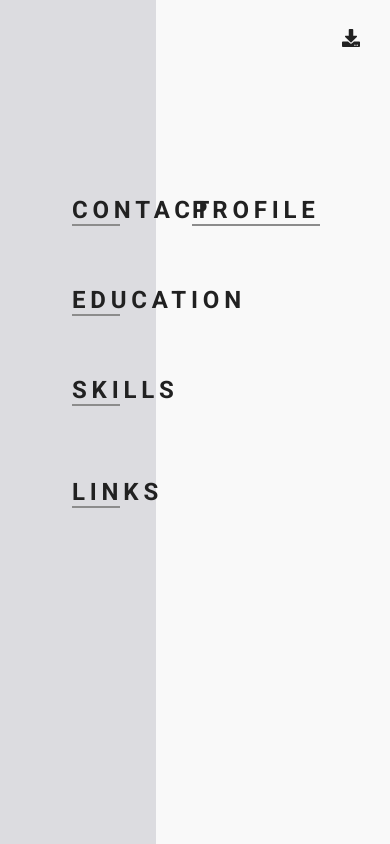
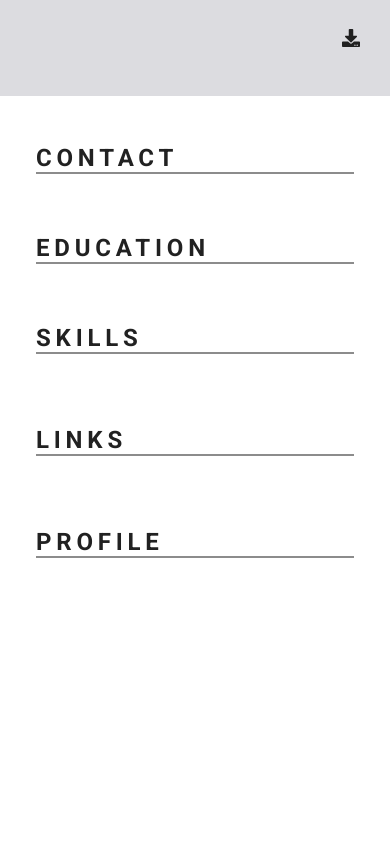
Before and after one commit to wdtamagi/my-page, a Next.js app: page /resume/components/Resume in a window 390 px wide. Built offline with nearby package versions, Linux system fonts and the light colour scheme.

Commit message:
Adjust responsive design

```diff
--- a/src/pages/pdf.tsx
+++ b/src/pages/pdf.tsx
@@ -60,7 +60,7 @@ const ResumePage: FC<ResumePageProps> = ({
     s.skills = skills;
   });
 
-  return <Resume pdf={true} />;
+  return <Resume />;
 };
 
 export default ResumePage;
--- a/src/pages/resume/components/Resume.tsx
+++ b/src/pages/resume/components/Resume.tsx
@@ -16,12 +16,9 @@ import Skills from './Skills';
 import Experience from './Experience';
 import Links from './Links';
 
-interface ResumeProps {
-  pdf?: boolean;
-}
-
-const Resume: FC<ResumeProps> = ({ pdf = false }) => {
+const Resume: FC = () => {
   const router = useRouter();
+  const isPdf = router.pathname === '/pdf' || router.pathname === '/api/pdf';
 
   return (
     <div
@@ -44,7 +41,6 @@ const Resume: FC<ResumeProps> = ({ pdf = false }) => {
         }
       `}
     >
-      {!pdf ? (
       <div
         css={css`
           position: absolute;
@@ -52,7 +48,7 @@ const Resume: FC<ResumeProps> = ({ pdf = false }) => {
           right: 1rem;
           display: flex;
           gap: 0.5rem;
-
+          z-index: 1;
           @media print {
             display: none;
           }
@@ -78,13 +74,23 @@ const Resume: FC<ResumeProps> = ({ pdf = false }) => {
           </button>
         </Tippy>
       </div>
-      ) : null}
       <ResumeWrapper>
-        <ResumeTitle pdf={pdf} />
+        <ResumeTitle />
         <div
           css={css`
             display: grid;
+
+            ${!isPdf
+              ? `
+                @media (max-width: 20.99cm) {
+                  grid-template-columns: 1fr;
+                  gap: 2rem;
+                }
+                @media (min-width: 21cm) {
                   grid-template-columns: 40% auto;
+                }
+              `
+              : 'grid-template-columns: 40% auto;'}
           `}
         >
           <div
@@ -92,8 +98,21 @@ const Resume: FC<ResumeProps> = ({ pdf = false }) => {
               display: flex;
               flex-direction: column;
               gap: 2rem;
+
+              ${!isPdf
+                ? `
+                  @media (max-width: 20.99cm) {
+                    padding: 0 1.5rem;
+                  }
+                  @media (min-width: 21cm) {
                     padding-left: 3rem;
                     padding-right: 1.5rem;
+                  }
+                `
+                : `
+                  padding-left: 3rem;
+                  padding-right: 1.5rem;
+                `}
             `}
           >
             <Contact />
@@ -106,8 +125,21 @@ const Resume: FC<ResumeProps> = ({ pdf = false }) => {
               display: flex;
               flex-direction: column;
               gap: 2rem;
+
+              ${!isPdf
+                ? `
+                  @media (max-width: 20.99cm) {
+                    padding: 0 1.5rem;
+                  }
+                  @media (min-width: 21cm) {
                     padding-right: 3rem;
                     padding-left: 1.5rem;
+                  }
+                `
+                : `
+                  padding-right: 3rem;
+                  padding-left: 1.5rem;
+                `}
             `}
           >
             <About />
--- a/src/pages/resume/components/ResumeTitle.tsx
+++ b/src/pages/resume/components/ResumeTitle.tsx
@@ -1,23 +1,57 @@
 import { css } from '@emotion/react';
+import { useRouter } from 'next/router';
 import React, { FC } from 'react';
 
 import { useResumeStore } from 'src/store/useResumeStore';
 
-const nameStyle = css`
-  text-transform: uppercase;
-  margin: 0px;
-  font-size: 60px;
-  letter-spacing: 0.5rem;
-`;
+const ResumeTitle: FC = () => {
+  const router = useRouter();
+  const personalInformation = useResumeStore((s) => s.personalInformation);
 
-const ResumeTitle: FC<ResumeTitleProps> = () => {
-  const personalInformation = useResumeStore((s) => s.personalInformation);
+  const isPdf = router.pathname === '/pdf' || router.pathname === '/api/pdf';
+
+  const nameStyle = css`
+    text-transform: uppercase;
+    margin: 0px;
+    font-size: 60px;
+    letter-spacing: 0.5rem;
+
+    ${!isPdf
+      ? `
+      @media (max-width: 575px) {
+        font-size: 60px;
+      }
+      @media (max-width: 20.99cm) and (min-width: 576px) {
+        font-size: 100px;
+      }
+      @media (min-width: 21cm) {
+        font-size: 60px;
+      }
+    `
+      : `
+      font-size: 60px;;
+    `}
+  `;
 
   return (
     <div
       css={css`
         display: flex;
-        padding: 4rem 3rem 3rem;
+
+        ${!isPdf
+          ? `
+            @media (max-width: 20.99cm) {
+              background-color: #dcdce0;
+              padding: 2rem 1.5rem;
+              margin-bottom: 2rem;
+            }
+            @media (min-width: 21cm) {
+              padding: 4rem 3rem 0;
+            }
+          `
+          : `
+            padding: 4rem 3rem 0;
+          `}
       `}
     >
       <div
@@ -40,6 +74,19 @@ const ResumeTitle: FC<ResumeTitleProps> = () => {
       <div
         css={css`
           width: 300px;
+
+          ${!isPdf
+            ? `
+            @media (max-width: 20.99cm) {
+              display: none;
+            }
+            @media (min-width: 21cm) {
+              display: block;
+            }
+          `
+            : `
+            display: block;
+          `}
         `}
       >
         <img
--- a/src/pages/resume/components/ResumeWrapper.tsx
+++ b/src/pages/resume/components/ResumeWrapper.tsx
@@ -1,11 +1,17 @@
 import { css } from '@emotion/react';
+import { useRouter } from 'next/router';
 import React, { FC } from 'react';
 
 interface ResumeWraperProps {
   children: React.ReactNode;
 }
 
-const ResumeWraper: FC<ResumeWraperProps> = ({ children }) => (
+const ResumeWraper: FC<ResumeWraperProps> = ({ children }) => {
+  const router = useRouter();
+
+  const isPdf = router.pathname === '/pdf' || router.pathname === '/api/pdf';
+
+  return (
     <div
       css={css`
         position: relative;
@@ -20,6 +26,17 @@ const ResumeWraper: FC<ResumeWraperProps> = ({ children }) => (
           height: 100%;
           background-color: #dcdce0;
           z-index: -1;
+
+          ${!isPdf
+            ? `
+              @media (max-width: 20.99cm) {
+                display: none;
+              }
+              @media (min-width: 21cm) {
+                display: block;
+              }
+              `
+            : 'display: block;'}
         `}
       />
       <div
@@ -31,10 +48,22 @@ const ResumeWraper: FC<ResumeWraperProps> = ({ children }) => (
           height: 100%;
           background-color: #f9f9f9;
           z-index: -1;
+
+          ${!isPdf
+            ? `
+              @media (max-width: 20.99cm) {
+                display: none;
+              }
+              @media (min-width: 21cm) {
+                display: block;
+              }
+              `
+            : 'display: block;'}
         `}
       />
       <div>{children}</div>
     </div>
   );
+};
 
 export default ResumeWraper;
```
Lines whose indentation alone changed are shown as unchanged.
